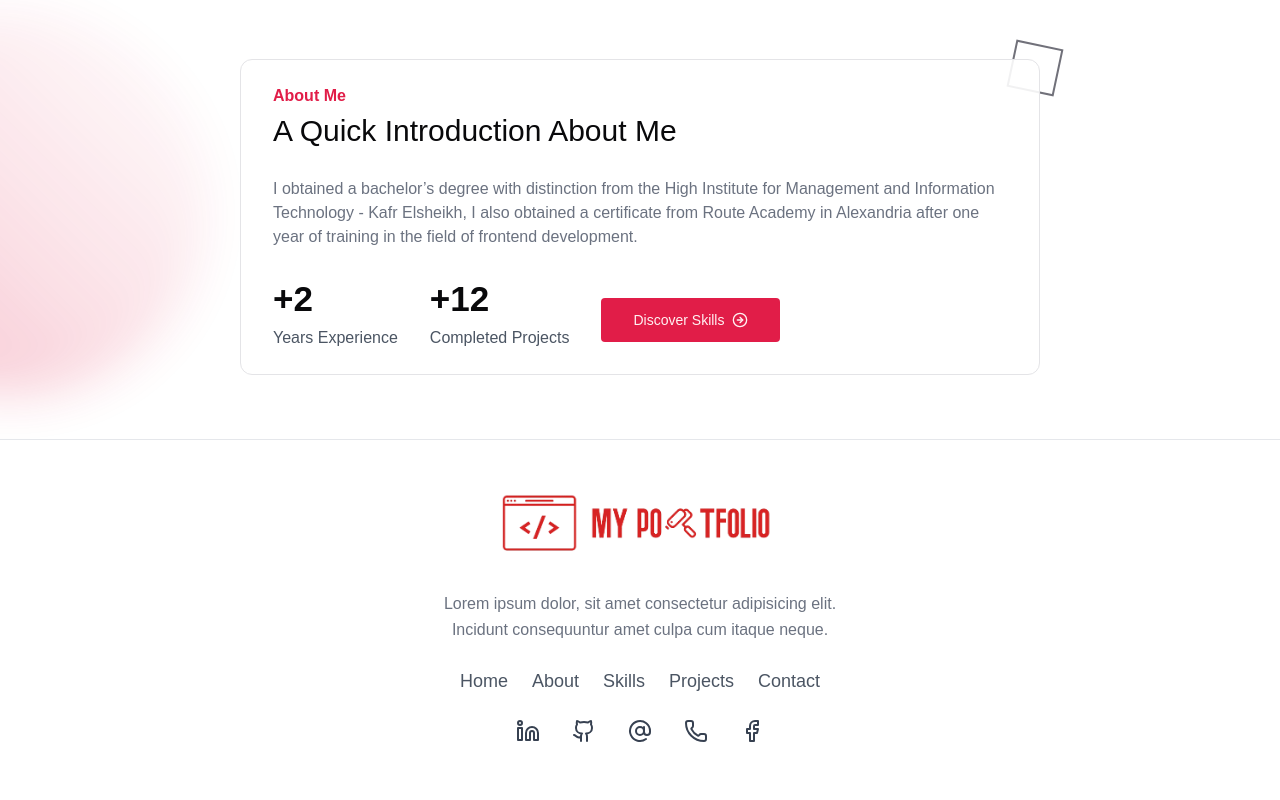
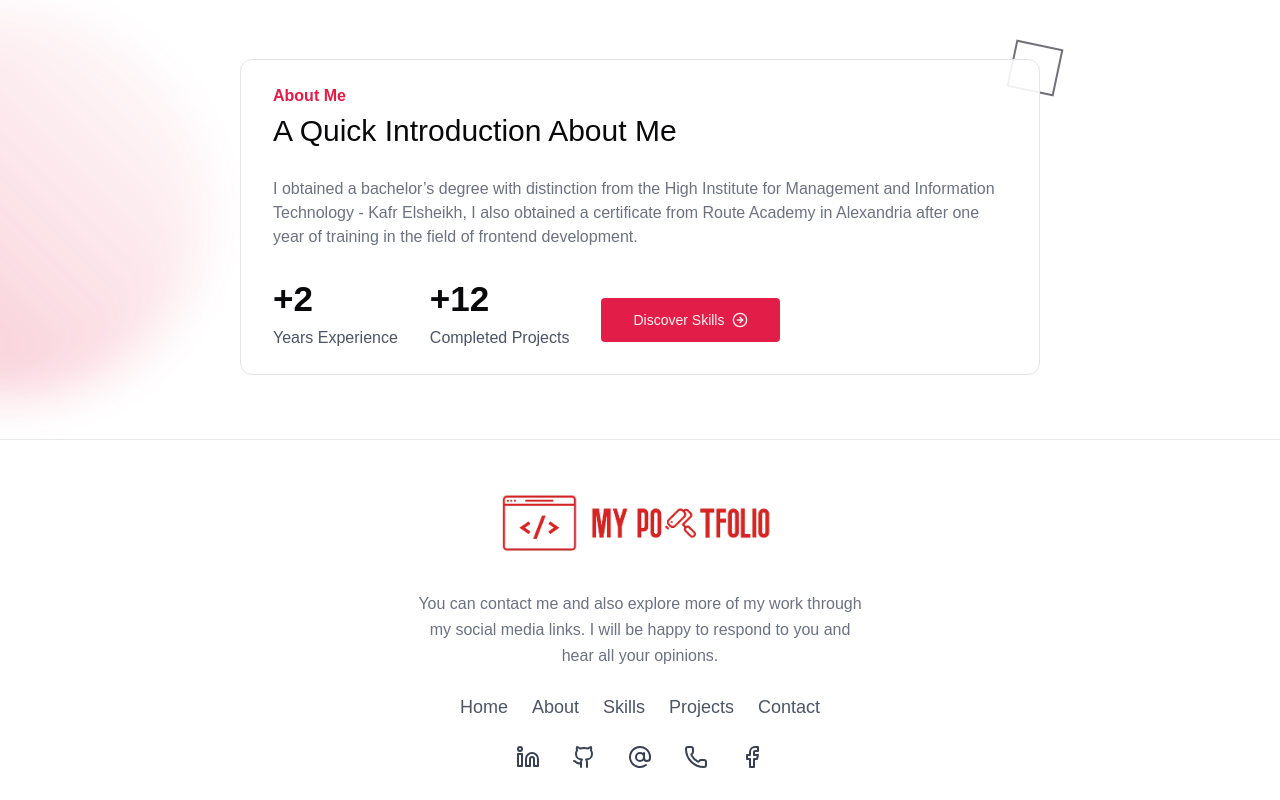
Before and after one commit to MahmoudNasser1242000/portfolio, a Next.js app: page / in a window 1280 px wide. Shown: the part 645-1445 px from the top of the page. Before the commit the page ends 1419 px from the top, so only its background shows below. Built offline with nearby package versions, Linux system fonts and the light colour scheme.

Commit message:
update footer text

```diff
--- a/src/components/Footer/Footer.tsx
+++ b/src/components/Footer/Footer.tsx
@@ -16,16 +16,15 @@ const Footer = () => {
         <footer className="bg-white dark:bg-black border-t border-gray-200 dark:border-gray-800">
             <div className="mx-auto max-w-5xl px-4 py-6 sm:px-6 lg:px-8">
                 <div className="flex justify-center">
-                    <Image src={logo} alt="log" width={360} height={360} className="object-cover"/>
+                    <Image src={logo} alt="log" width={360} height={360} className="object-cover" />
                 </div>
 
                 <p className="mx-auto max-w-md text-center leading-relaxed text-gray-500">
-                    Lorem ipsum dolor, sit amet consectetur adipisicing elit. Incidunt consequuntur amet culpa cum
-                    itaque neque.
+                    You can contact me and also explore more of my work through my social media links. I will be happy to respond to you and hear all your opinions.
                 </p>
 
                 <ul className="mt-6 flex flex-wrap justify-center gap-6">
-                    {navLinks.map(({ title, href }: {title: string, href: string}) => (
+                    {navLinks.map(({ title, href }: { title: string, href: string }) => (
                         <a
                             key={href}
                             href={href}
```
